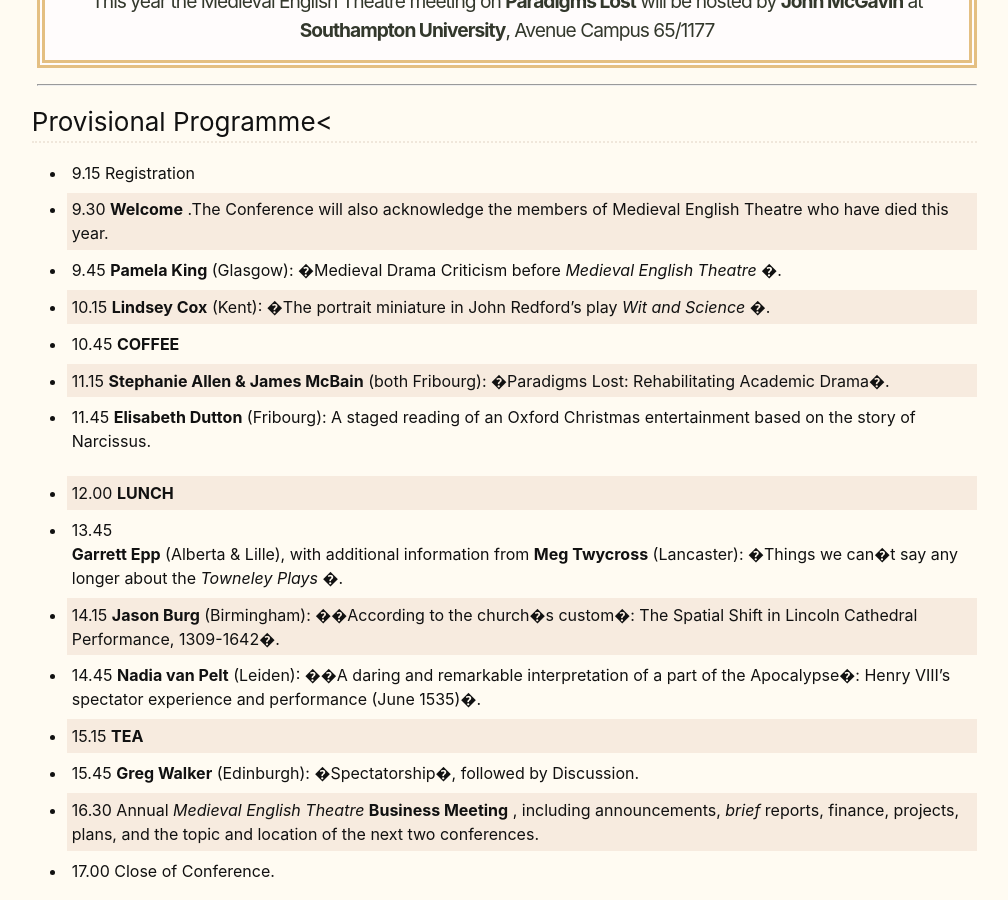
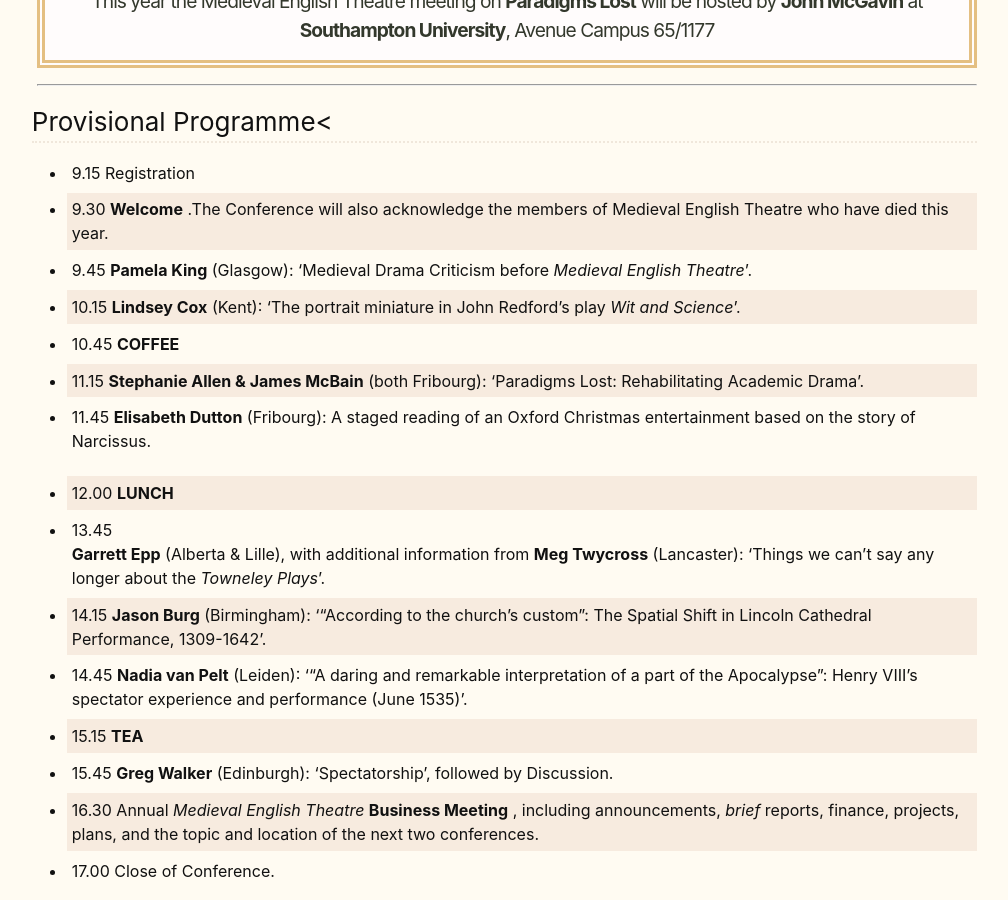
Before and after one commit to MedievalEnglishTheatre/MedievalEnglishTheatre.github.io, a Jekyll site: the page built from src/meetings/meet_2015/programme_2015.md, in a window 1280 px wide and 900 px high, scrolled down 364 px. Shown: the whole window, without its empty margins (133-1141 px from the left). Built offline with Jekyll 4.4.1, drawn with Linux system fonts in a browser that asks for light colours.

```diff
--- a/src/meetings/meet_2015/programme_2015.md
+++ b/src/meetings/meet_2015/programme_2015.md
@@ -17,24 +17,24 @@ permalink: /meetings/meet_2015/programme_2015.html
 - 9.15 Registration
 - 9.30 **Welcome** .The Conference will also acknowledge the members of Medieval English Theatre who have died this year.
 - 9.45
-  **Pamela King** (Glasgow): �Medieval Drama Criticism before *Medieval English Theatre* �.
+  **Pamela King** (Glasgow): 'Medieval Drama Criticism before *Medieval English Theatre*'.
 - 10.15
-  **Lindsey Cox** (Kent): �The portrait miniature in John Redford's play *Wit and Science* �.
+  **Lindsey Cox** (Kent): 'The portrait miniature in John Redford's play *Wit and Science*'.
 - 10.45 **COFFEE**
 - 11.15
- **Stephanie Allen &amp; James McBain** (both Fribourg): �Paradigms Lost: Rehabilitating Academic Drama�.
+ **Stephanie Allen &amp; James McBain** (both Fribourg): 'Paradigms Lost: Rehabilitating Academic Drama'.
 - 11.45
   **Elisabeth Dutton** (Fribourg): A staged reading of an Oxford Christmas entertainment based on the story of Narcissus.
 
 - 12.00 **LUNCH**
 - 13.45
-  **Garrett Epp** (Alberta &amp; Lille), with additional information from **Meg Twycross** (Lancaster): �Things we can�t say any longer about the *Towneley Plays* �.
+  **Garrett Epp** (Alberta &amp; Lille), with additional information from **Meg Twycross** (Lancaster): 'Things we can't say any longer about the *Towneley Plays*'.
 - 14.15
-  **Jason Burg** (Birmingham): ��According to the church�s custom�: The Spatial Shift in Lincoln Cathedral Performance, 1309-1642�.
+  **Jason Burg** (Birmingham): '"According to the church's custom": The Spatial Shift in Lincoln Cathedral Performance, 1309-1642'.
 - 14.45
-  **Nadia van Pelt** (Leiden): ��A daring and remarkable interpretation of a part of the Apocalypse�: Henry VIII's spectator experience and performance (June 1535)�.
+  **Nadia van Pelt** (Leiden): '"A daring and remarkable interpretation of a part of the Apocalypse": Henry VIII's spectator experience and performance (June 1535)'.
 - 15.15 **TEA**
-- 15.45 **Greg Walker** (Edinburgh): �Spectatorship�, followed by Discussion.
+- 15.45 **Greg Walker** (Edinburgh): 'Spectatorship', followed by Discussion.
 - 16.30 Annual *Medieval English Theatre*  **Business Meeting** , including announcements, *brief* reports, finance, projects, plans, and the topic and location of the next two conferences.
 - 17.00 Close of Conference.
 
```
